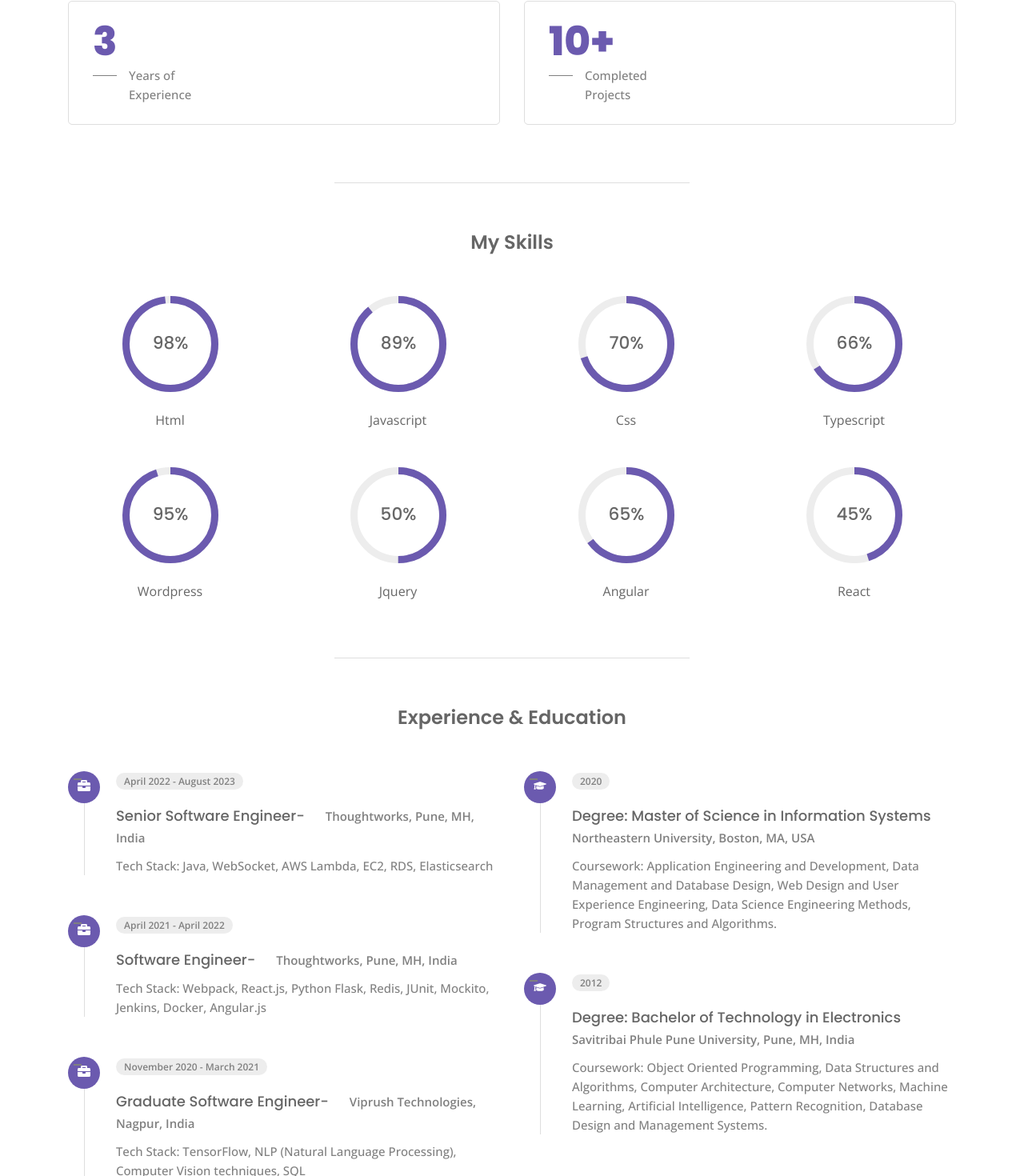
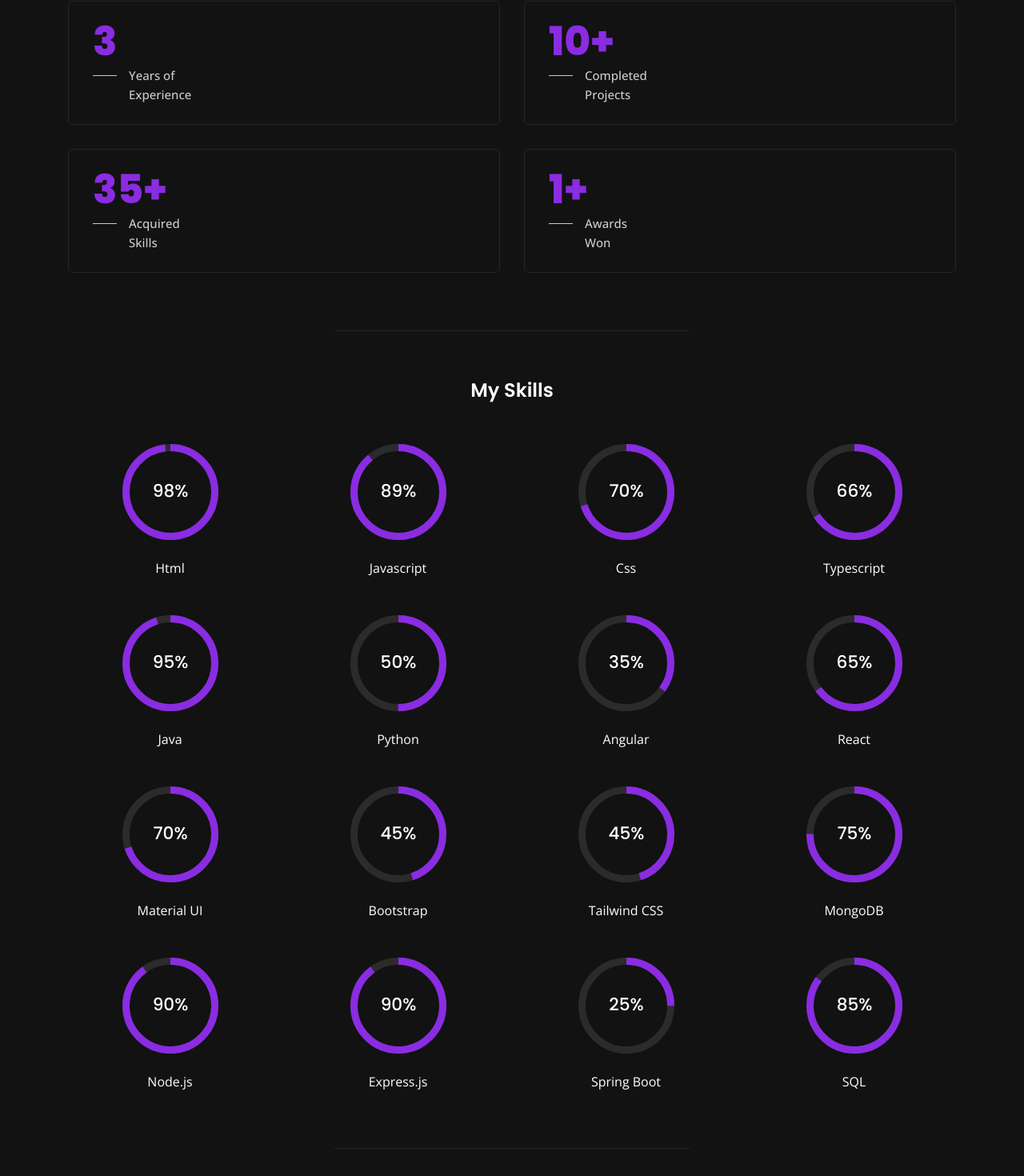
Before and after one commit to sakshiwadaskar/portfolio-website, a React (Vite) app: page /about in a window 1280 px wide. Shown: the part 628-2098 px from the top of the page at 80% size. Built offline with nearby package versions, Linux system fonts and the light colour scheme.

Commit message:
Added few skills in the about section.

```diff
--- a/src/components/Themes.jsx
+++ b/src/components/Themes.jsx
@@ -7,17 +7,24 @@ import "./themes.css"
 import themeItem from "./ThemeItem.jsx";
 
 const getStorageColor = () => {
-    let color = 'hsl(252, 35%, 52%)';
+    let color = 'hsl(271, 76%, 53%)';
     if (localStorage.getItem('color')) {
         color = localStorage.getItem('color');
     }
     return color;
 }
 
+const getStorageTheme = () => {
+    let theme = 'dark-theme';
+    if (localStorage.getItem('theme')) {
+        theme = localStorage.getItem('theme');
+    }
+    return theme;
+}
 const Themes = () => {
     const [showSwitcher, setShowSwitcher] = useState(false);
     const [color, setColor] = useState(getStorageColor());
-    const [theme, setTheme] = useState('light-theme');
+    const [theme, setTheme] = useState(getStorageTheme());
 
 
     const changeColor = (color) => {
@@ -40,6 +47,7 @@ const Themes = () => {
 
     useEffect(() => {
         document.documentElement.className = theme;
+        localStorage.setItem('theme', theme);
     }, [theme]);
 
     return (
--- a/src/data.jsx
+++ b/src/data.jsx
@@ -100,6 +100,17 @@ export const stats = [
         no: '10+',
         title: 'Completed <br /> Projects',
     },
+
+    {
+        id: 3,
+        no: '35+',
+        title: 'Acquired <br /> Skills',
+    },
+    {
+        id: 4,
+        no: '1+',
+        title: 'Awards <br /> Won',
+    },
 ];
 
 export const resume = [
@@ -176,26 +187,68 @@ export const skills = [
 
     {
         id: 5,
-        title: 'Wordpress',
+        title: 'Java',
         percentage: '95',
     },
 
+
     {
         id: 6,
-        title: 'Jquery',
+        title: 'Python',
         percentage: '50',
     },
 
     {
         id: 7,
         title: 'Angular',
-        percentage: '65',
+        percentage: '35',
     },
 
     {
         id: 8,
         title: 'React',
+        percentage: '65',
+    },
+
+    {
+        id: 9,
+        title: 'Material UI',
+        percentage: '70',
+    },
+    {
+        id: 10,
+        title: 'Bootstrap',
         percentage: '45',
+    },
+    {
+        id: 11,
+        title: 'Tailwind CSS',
+        percentage: '45',
+    },
+    {
+        id: 12,
+        title: 'MongoDB',
+        percentage: '75',
+    },
+    {
+        id: 13,
+        title: 'Node.js',
+        percentage: '90',
+    },
+    {
+        id: 14,
+        title: 'Express.js',
+        percentage: '90',
+    },
+    {
+        id: 15,
+        title: 'Spring Boot',
+        percentage: '25',
+    },
+    {
+        id: 13,
+        title: 'SQL',
+        percentage: '85',
     },
 ];
 
--- a/src/pages/about/about.css
+++ b/src/pages/about/about.css
@@ -157,15 +157,15 @@
     padding-left: 26px;
 }
 
-.resume__subtitle span::before {
-    content: '';
-    position: absolute;
-    left: 7px;
-    top: 9px;
-    width: 10px;
-    height: 2px;
-    background-color: var(--text-color);
-}
+/*.resume__subtitle span::before {*/
+/*    content: '';*/
+/*    position: absolute;*/
+/*    left: 7px;*/
+/*    top: 9px;*/
+/*    width: 10px;*/
+/*    height: 2px;*/
+/*    background-color: var(--text-color);*/
+/*}*/
 
 .resume__description {
     font-size: var(--small-font-size);
```
